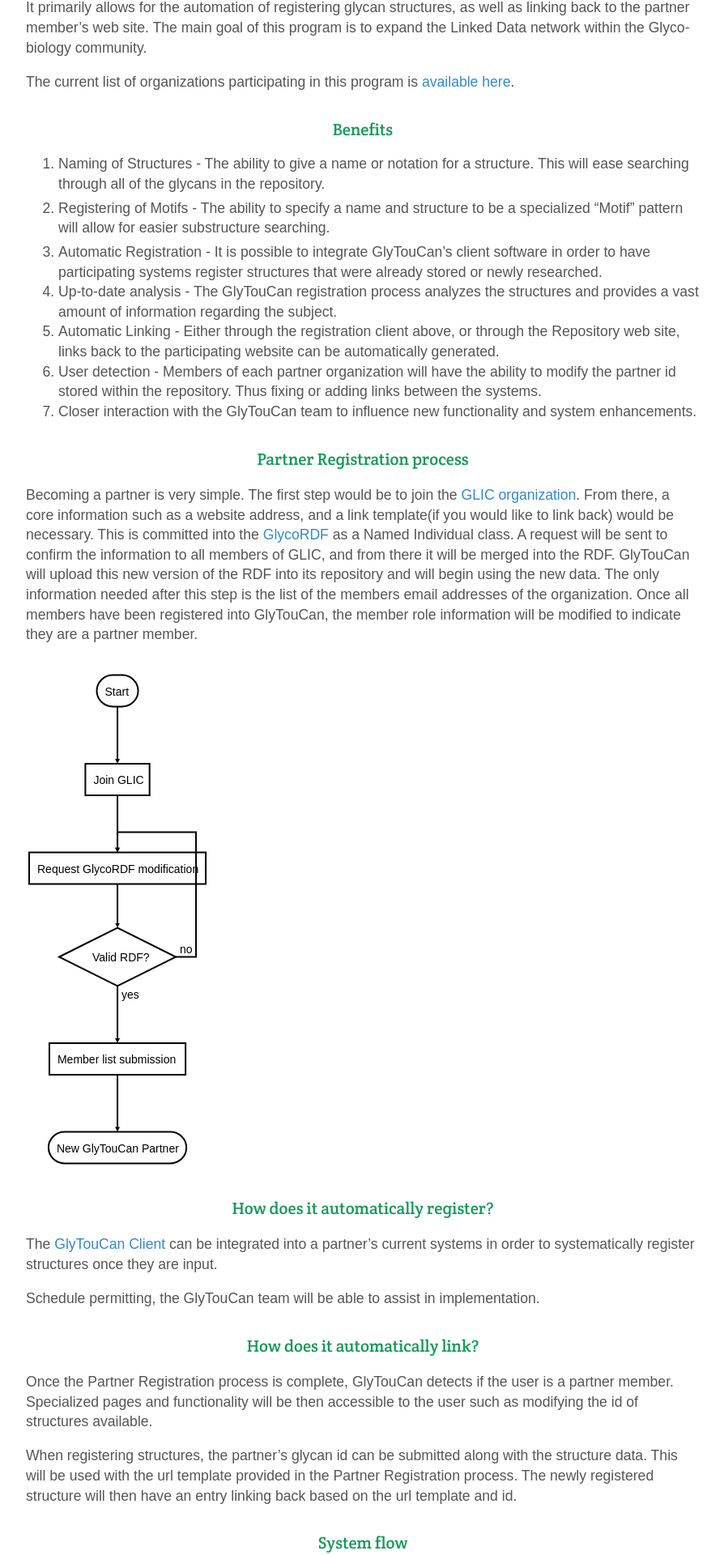
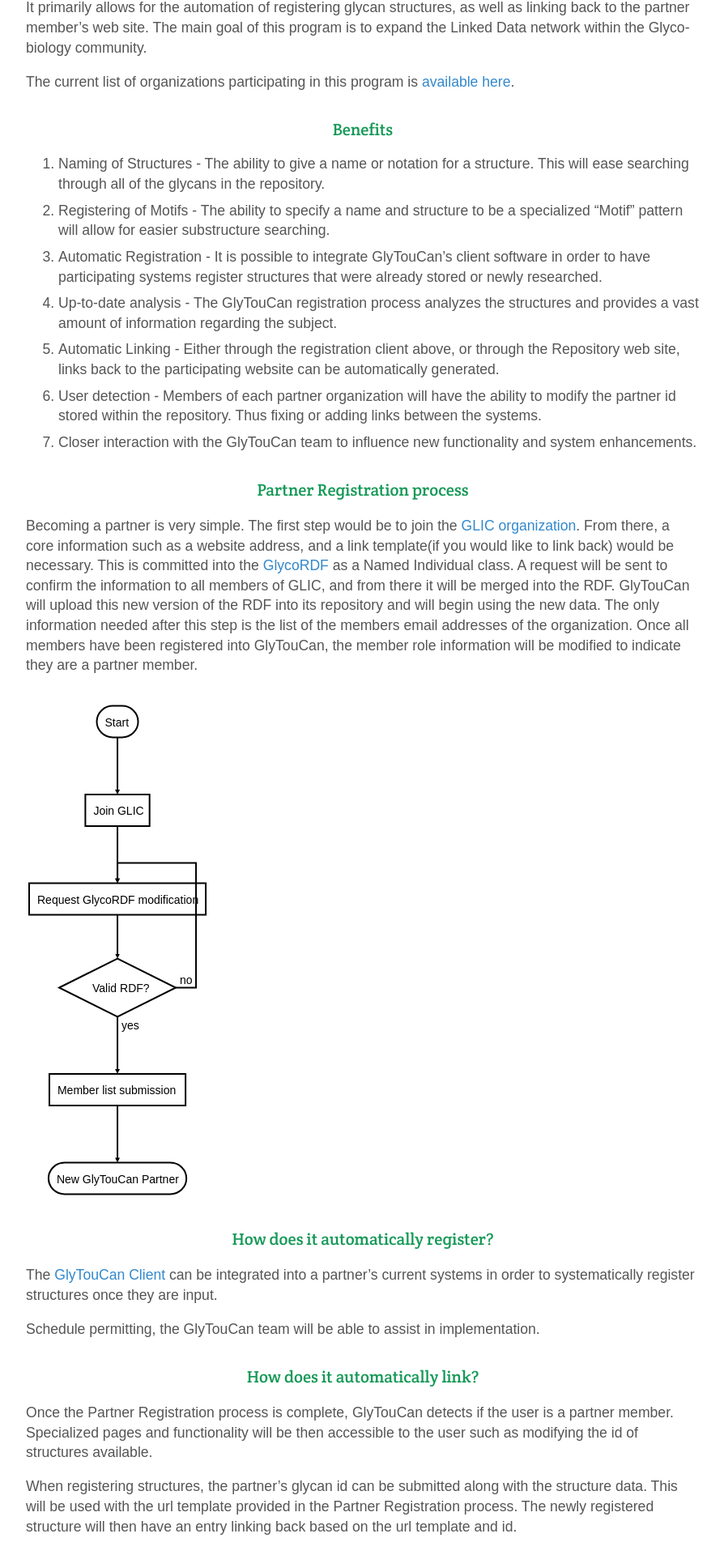
Before and after one commit to glytoucan/glytoucan, a Jekyll site: the page built from partner/index.html, in a window 1280 px wide. Shown: the part 342-2262 px from the top of the page at 81% size, without its empty margins (192-1086 px from the left). Built offline with Jekyll 4.4.1, drawn with Linux system fonts in a browser that asks for light colours; nearby versions of some CDN libraries.

Commit message:
added small spacing in list

```diff
--- a/partner/index.html
+++ b/partner/index.html
@@ -15,13 +15,13 @@
 <h3 id="benefits">Benefits</h3>
 
 <ol>
-<li style= "margin: 5px 0;">Naming of Structures - The ability to give a name or notation for a structure.  This will ease searching through all of the glycans in the repository.</li>
-<li style= "margin: 5px 0;">Registering of Motifs - The ability to specify a name and structure  to be a specialized “Motif” pattern will allow for easier substructure searching.</li>
-<li>Automatic Registration - It is possible to integrate GlyTouCan’s client software in order to have participating systems register structures that were already stored or newly researched.</li>
-<li>Up-to-date analysis - The GlyTouCan registration process analyzes the structures and provides a vast amount of information regarding the subject.</li>
-<li>Automatic Linking - Either through the registration client above, or through the Repository web site, links back to the participating website can be automatically generated.</li>
-<li>User detection - Members of each partner organization will have the ability to modify the partner id stored within the repository.  Thus fixing or adding links between the systems.</li>
-<li>Closer interaction with the GlyTouCan team to influence new functionality and system enhancements.</li>
+<li style= "margin: 8px 0;">Naming of Structures - The ability to give a name or notation for a structure.  This will ease searching through all of the glycans in the repository.</li>
+<li style= "margin: 8px 0;">Registering of Motifs - The ability to specify a name and structure  to be a specialized “Motif” pattern will allow for easier substructure searching.</li>
+<li style= "margin: 8px 0;">Automatic Registration - It is possible to integrate GlyTouCan’s client software in order to have participating systems register structures that were already stored or newly researched.</li>
+<li style= "margin: 8px 0;">Up-to-date analysis - The GlyTouCan registration process analyzes the structures and provides a vast amount of information regarding the subject.</li>
+<li style= "margin: 8px 0;">Automatic Linking - Either through the registration client above, or through the Repository web site, links back to the participating website can be automatically generated.</li>
+<li style= "margin: 8px 0;">User detection - Members of each partner organization will have the ability to modify the partner id stored within the repository.  Thus fixing or adding links between the systems.</li>
+<li style= "margin: 8px 0;">Closer interaction with the GlyTouCan team to influence new functionality and system enhancements.</li>
 </ol>
 
 
```
